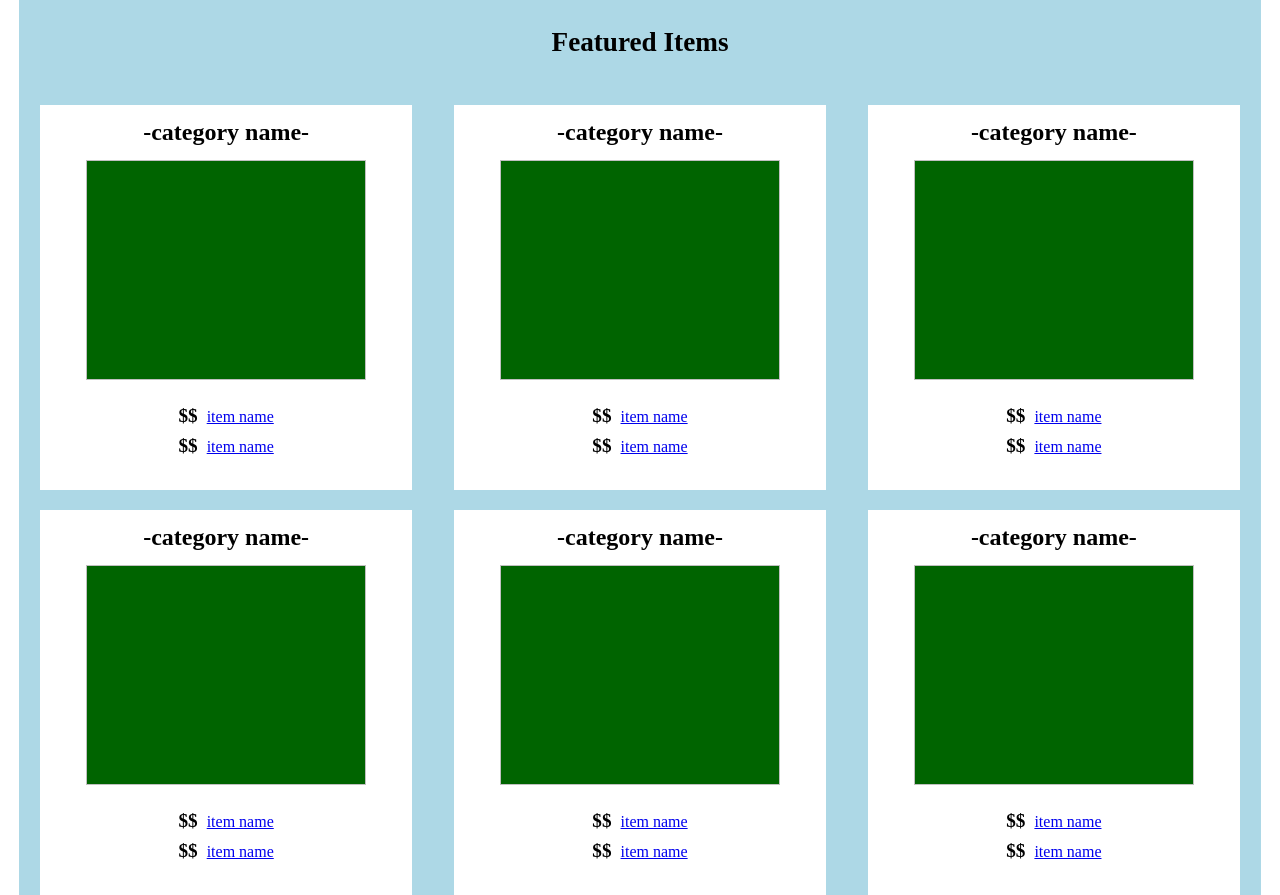
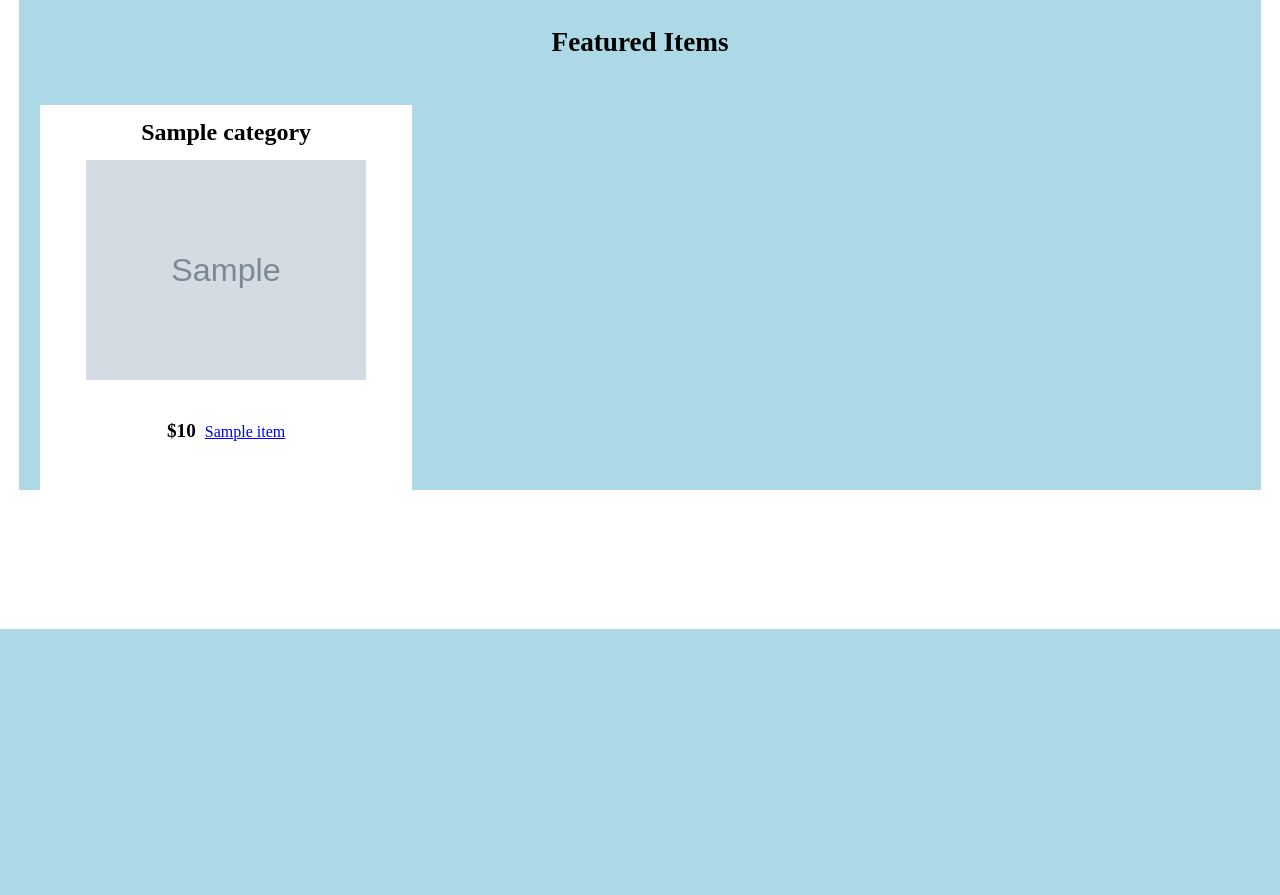
Before and after one commit to dmichaux/market, a Django app: template marketapp/templates/home.html in a window 1280 px wide. Shown: the part 171-1066 px from the top of the page. After the commit the page ends 800 px from the top, so only its background shows below. Run offline with Django 3.2, Linux system fonts and the light colour scheme; the template is opened without the code that fills it: most values are stand-ins (such as "Sample title", 1, 10 or a date in 2020); grey boxes marked "Sample" are stand-in pictures.

Commit message:
add featured items from database

```diff
--- a/marketapp/templates/home.html
+++ b/marketapp/templates/home.html
@@ -21,88 +21,19 @@
 
 <main>
   <h3 class='featured-heading'>Featured Items</h3>
+
+  {% for details in categorized_items %}
     <div class='featured-cell'>
-    <h4 class='featured-category'>-category name-</h4>
-    <img class='featured-image'>
+      <h4 class='featured-category'>{{details.category}}</h4>
+      <img class='featured-image' src={{details.img_url}} alt={{details.category}}>
       <ul class='featured-list'>
+        {% for item in details.items %}
           <li class='featured-item'>
-        <span class='featured-price'>$$</span>
-        <a class='featured-link' href='#'>item name</a>
+            <span class='featured-price'>${{item.price}}</span>
+            <a class='featured-link' href={% url 'marketapp:detail' item.id %}>{{item.name}}</a>
           </li>
-      <li class='featured-item'>
-        <span class='featured-price'>$$</span>
-        <a  class='featured-link' href='#'>item name</a>
-      </li>
+        {% endfor %}
       </ul>
     </div>
-  <div class='featured-cell'>
-    <h4 class='featured-category'>-category name-</h4>
-    <img class='featured-image'>
-    <ul class='featured-list'>
-      <li class='featured-item'>
-        <span class='featured-price'>$$</span>
-        <a class='featured-link' href='#'>item name</a>
-      </li>
-      <li class='featured-item'>
-        <span class='featured-price'>$$</span>
-        <a  class='featured-link' href='#'>item name</a>
-      </li>
-    </ul>
-  </div>
-  <div class='featured-cell'>
-    <h4 class='featured-category'>-category name-</h4>
-    <img class='featured-image'>
-    <ul class='featured-list'>
-      <li class='featured-item'>
-        <span class='featured-price'>$$</span>
-        <a class='featured-link' href='#'>item name</a>
-      </li>
-      <li class='featured-item'>
-        <span class='featured-price'>$$</span>
-        <a  class='featured-link' href='#'>item name</a>
-      </li>
-    </ul>
-  </div>
-  <div class='featured-cell'>
-    <h4 class='featured-category'>-category name-</h4>
-    <img class='featured-image'>
-    <ul class='featured-list'>
-      <li class='featured-item'>
-        <span class='featured-price'>$$</span>
-        <a class='featured-link' href='#'>item name</a>
-      </li>
-      <li class='featured-item'>
-        <span class='featured-price'>$$</span>
-        <a  class='featured-link' href='#'>item name</a>
-      </li>
-    </ul>
-  </div>
-  <div class='featured-cell'>
-    <h4 class='featured-category'>-category name-</h4>
-    <img class='featured-image'>
-    <ul class='featured-list'>
-      <li class='featured-item'>
-        <span class='featured-price'>$$</span>
-        <a class='featured-link' href='#'>item name</a>
-      </li>
-      <li class='featured-item'>
-        <span class='featured-price'>$$</span>
-        <a  class='featured-link' href='#'>item name</a>
-      </li>
-    </ul>
-  </div>
-  <div class='featured-cell'>
-    <h4 class='featured-category'>-category name-</h4>
-    <img class='featured-image'>
-    <ul class='featured-list'>
-      <li class='featured-item'>
-        <span class='featured-price'>$$</span>
-        <a class='featured-link' href='#'>item name</a>
-      </li>
-      <li class='featured-item'>
-        <span class='featured-price'>$$</span>
-        <a  class='featured-link' href='#'>item name</a>
-      </li>
-    </ul>
-  </div>
+  {% endfor %}
 </main>
```
Also changed, not shown: marketapp/views.py (+13 -3 lines). Lines whose indentation alone changed are shown as unchanged.
